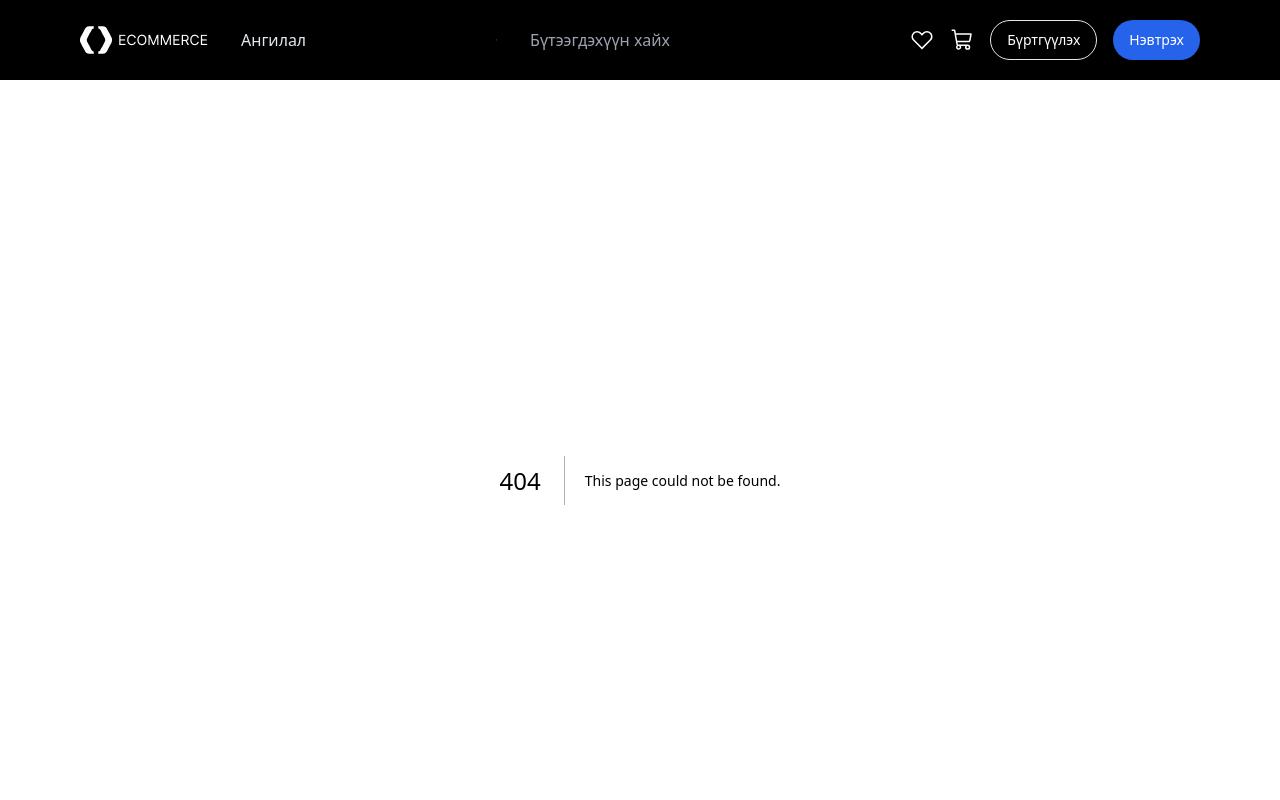
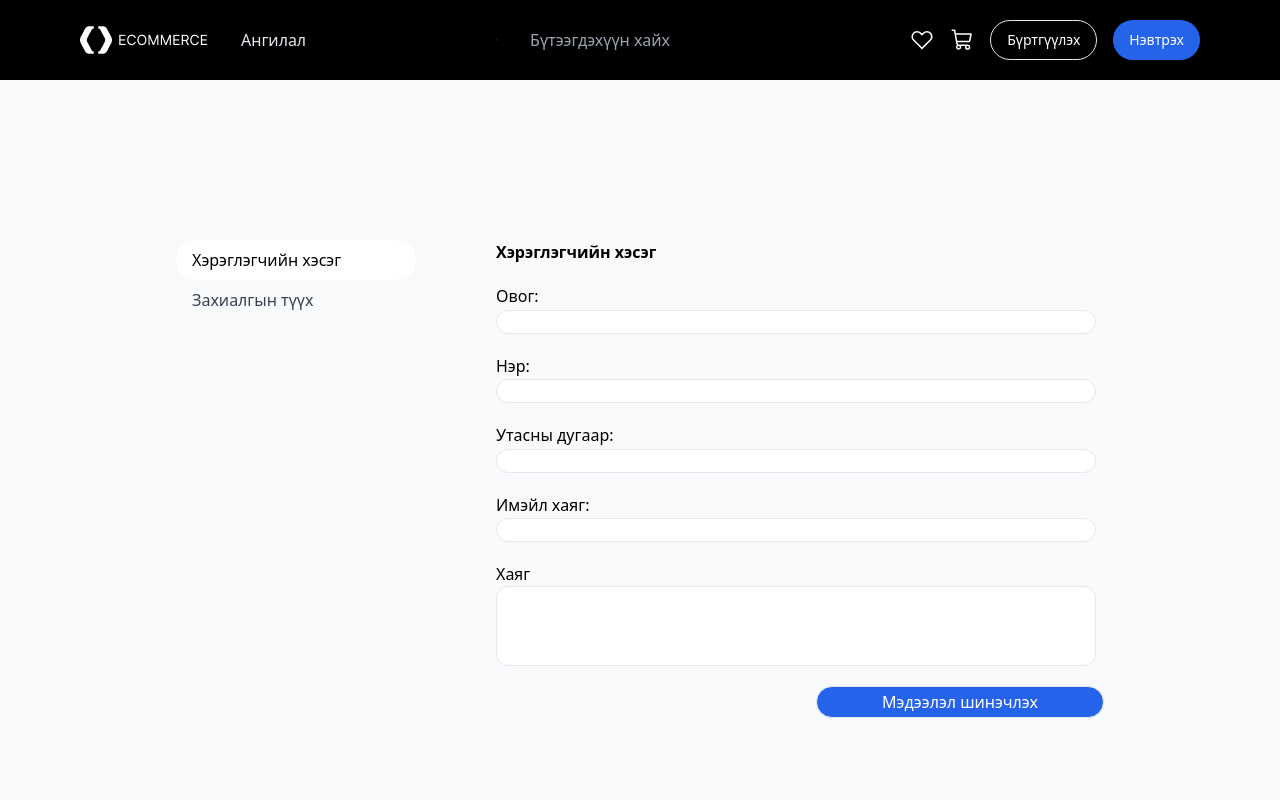
Before and after one commit to Dwjrgal/E-commerce-app, a Next.js app in the folder front-end/: page /user-form in a window 1280 px wide. Before the commit this address had no page. Shown: the top 800 px of the page. Built offline with nearby package versions, Linux system fonts and the light colour scheme.

Commit message:
user form

```diff
--- /dev/null
+++ b/front-end/src/app/(user-info)/order-history/page.tsx
@@ -0,0 +1,47 @@
+"use client";
+import { products } from "@/lib/data";
+
+const OrderHistory = () => {
+  const ordered = products.slice(1, 5);
+  console.log("ordered", ordered);
+  return (
+    <section className="flex justify-center h-[900px] pt-40 gap-20 px-60 bg-slate-50">
+      <div className="flex flex-col gap-2 font-medium text-md">
+        <button className=" bg-white rounded-full w-60 h-10 text-start pl-4">
+          Хэрэглэгчийн хэсэг
+        </button>
+        <p className="text-md text-gray-700 pl-4">Захиалгын түүх</p>
+      </div>{" "}
+      <section className="flex flex-col gap-6">
+        <h3 className="font-bold text-xl">Захиалгын түүх</h3>
+        <div className="flex flex-col gap-5 w-[600px] bg-white rounded-xl py-10">
+          <div className="flex items-center gap-5 ml-10">
+            <h2 className="font-semibold">2024-09-03 15:34</h2>{" "}
+            <button className="w-40 h-6 border bg-blue-600 rounded-full text-white text-xs font-semibold">
+              хүргэлтэнд гарсан
+            </button>{" "}
+          </div>
+          <div className="flex flex-col gap-5">
+            {ordered.map((r) => (
+              <div className="flex justify-between mx-10">
+                <div className="flex gap-2">
+                  <img src={r.image} className="w-[50px] h-[50px] rounded " />{" "}
+                  <ul className="font-light text-[13x]">
+                    <li>{r.name}</li>
+                    <li>1x {r.price}₮</li>
+                  </ul>
+                </div>{" "}
+                <h2 className="font-bold">{r.price}₮</h2>
+              </div>
+            ))}
+            <div className="flex justify-between border-t-[1px] border-dashed px-10 pt-8">
+              <h3>Үнийн дүн:</h3>
+              <h2 className="font-bold">480,000₮</h2>
+            </div>
+          </div>
+        </div>
+      </section>
+    </section>
+  );
+};
+export default OrderHistory;
--- /dev/null
+++ b/front-end/src/app/(user-info)/user-form/page.tsx
@@ -0,0 +1,78 @@
+import React, { useState } from "react";
+import { Button } from "@/components/ui/button";
+import { Input } from "@/components/ui/input";
+import Link from "next/link";
+
+const UserInfo = () => {
+  return (
+    <>
+      {" "}
+      <section className="h-[900px] flex justify-center px-60 pt-40 gap-20 bg-slate-50">
+        <div className="flex flex-col gap-2 font-medium text-md">
+          <Link href="/">
+            <button className=" bg-white rounded-full w-60 h-10 text-start pl-4">
+              Хэрэглэгчийн хэсэг
+            </button>{" "}
+          </Link>
+          <Link href="../order-history">
+            <button className="text-md text-gray-700 pl-4">
+              Захиалгын түүх
+            </button>{" "}
+          </Link>
+        </div>
+        <section className="flex flex-col gap-5">
+          <h3 className="font-bold">Хэрэглэгчийн хэсэг</h3>
+          <div>
+            {" "}
+            <p>Овог:</p>
+            <input
+              type="text"
+              className="h-6 w-[600px] border rounded-full pl-2 text-xs"
+              name="lastname"
+            />{" "}
+          </div>
+          <div>
+            {" "}
+            <p>Нэр:</p>
+            <input
+              type="text"
+              className="h-6 w-[600px] border rounded-full pl-2 text-xs"
+              name="lastname"
+            />{" "}
+          </div>
+          <div>
+            {" "}
+            <p>Утасны дугаар:</p>
+            <input
+              type="text"
+              className="h-6 w-[600px] border rounded-full pl-2 text-xs"
+              name="lastname"
+            />{" "}
+          </div>
+          <div>
+            {" "}
+            <p>Имэйл хаяг:</p>
+            <input
+              type="text"
+              className="h-6 w-[600px] border rounded-full pl-2 text-xs"
+              name="lastname"
+            />{" "}
+          </div>
+          <div>
+            {" "}
+            <p>Хаяг</p>
+            <input
+              type="text"
+              className="h-20 w-[600px] border rounded-xl pl-2 text-xs"
+              name="lastname"
+            />{" "}
+          </div>
+          <button className="w-72 h-8 border bg-blue-600 rounded-full text-white ml-80">
+            Мэдээлэл шинэчлэх
+          </button>
+        </section>
+      </section>
+    </>
+  );
+};
+export default UserInfo;
--- a/front-end/src/app/user-info/page.tsx
+++ /dev/null
@@ -1,7 +0,0 @@
-import React from "react";
-
-const UserInfo = () => {
-  return <div>UserInfo</div>;
-};
-
-export default UserInfo;
--- a/front-end/src/components/Header.tsx
+++ b/front-end/src/components/Header.tsx
@@ -32,7 +32,7 @@ const Header = () => {
           <Link href="/signup">
             <Button
               variant="outline"
-              className="rounded-3xl border-blue-primary text-white-primary"
+              className="rounded-3xl text-white-primary outline-blue-500"
             >
               Бүртгүүлэх
             </Button>
--- a/front-end/src/components/ui/button.tsx
+++ b/front-end/src/components/ui/button.tsx
@@ -1,8 +1,8 @@
-import * as React from "react"
-import { Slot } from "@radix-ui/react-slot"
-import { cva, type VariantProps } from "class-variance-authority"
+import * as React from "react";
+import { Slot } from "@radix-ui/react-slot";
+import { cva, type VariantProps } from "class-variance-authority";
 
-import { cn } from "@/lib/utils"
+import { cn } from "@/lib/utils";
 
 const buttonVariants = cva(
   "inline-flex items-center justify-center whitespace-nowrap rounded-md text-sm font-medium ring-offset-background transition-colors focus-visible:outline-none focus-visible:ring-2 focus-visible:ring-ring focus-visible:ring-offset-2 disabled:pointer-events-none disabled:opacity-50",
@@ -13,7 +13,7 @@ const buttonVariants = cva(
         destructive:
           "bg-destructive text-destructive-foreground hover:bg-destructive/90",
         outline:
-          "border border-input bg-background hover:bg-accent hover:text-accent-foreground",
+          "border border-input bg-background hover:bg-accent hover:text-accent-foreground border-blue-primary",
         secondary:
           "bg-secondary text-secondary-foreground hover:bg-secondary/80",
         ghost: "hover:bg-accent hover:text-accent-foreground",
@@ -31,26 +31,26 @@ const buttonVariants = cva(
       size: "default",
     },
   }
-)
+);
 
 export interface ButtonProps
   extends React.ButtonHTMLAttributes<HTMLButtonElement>,
     VariantProps<typeof buttonVariants> {
-  asChild?: boolean
+  asChild?: boolean;
 }
 
 const Button = React.forwardRef<HTMLButtonElement, ButtonProps>(
   ({ className, variant, size, asChild = false, ...props }, ref) => {
-    const Comp = asChild ? Slot : "button"
+    const Comp = asChild ? Slot : "button";
     return (
       <Comp
         className={cn(buttonVariants({ variant, size, className }))}
         ref={ref}
         {...props}
       />
-    )
+    );
   }
-)
-Button.displayName = "Button"
+);
+Button.displayName = "Button";
 
-export { Button, buttonVariants }
+export { Button, buttonVariants };
```
